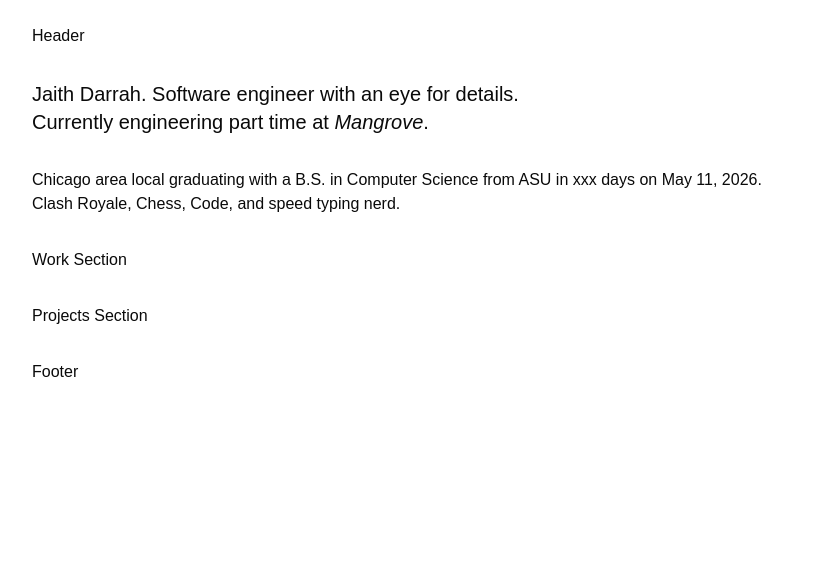
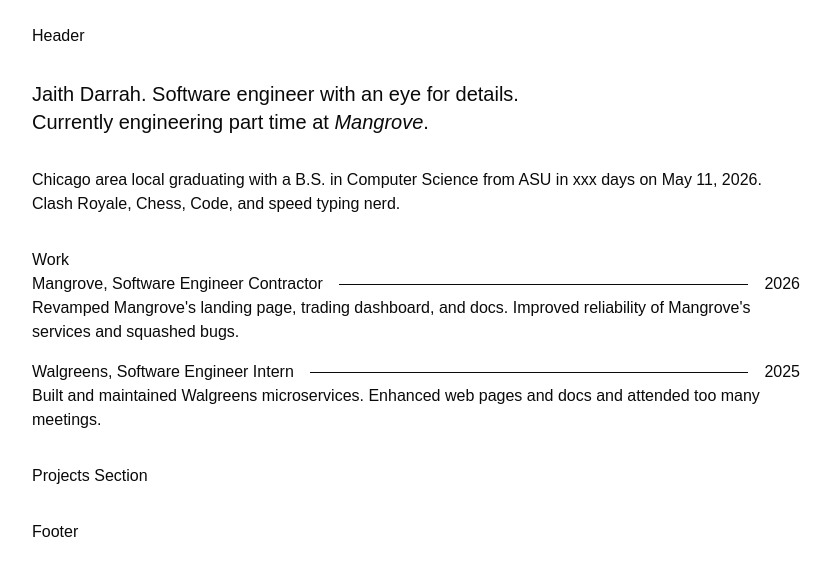
Before and after one commit to AwesomeJaith/jaithdarrah-dot-com-v3, a Next.js app: page / in a window 1280 px wide. Shown: the top 576 px of the page, without its empty margins (224-1055 px from the left). Built offline with nearby package versions, Linux system fonts and the light colour scheme; a web font is replaced by a local one.

Commit message:
Add preliminary work experiences section

```diff
--- a/src/components/landing/work-section.tsx
+++ b/src/components/landing/work-section.tsx
@@ -1,7 +1,34 @@
+import { WorkExperience } from "../work-experience"
+
+const jobs = [
+  {
+    company: "Mangrove",
+    companyLink: "",
+    position: "Software Engineer Contractor",
+    description:
+      "Revamped Mangrove's landing page, trading dashboard, and docs. Improved reliability of Mangrove's services and squashed bugs.",
+    startYear: 2026,
+  },
+  {
+    company: "Walgreens",
+    companyLink: "https://www.walgreens.com",
+    position: "Software Engineer Intern",
+    description:
+      "Built and maintained Walgreens microservices. Enhanced web pages and docs and attended too many meetings.",
+    startYear: 2025,
+    endYear: 2025,
+  },
+]
+
 function WorkSection() {
   return (
     <div className="w-full max-w-3xl">
-      <div>Work Section</div>
+      <div>Work</div>
+      <div className="flex flex-col gap-4">
+        {jobs.map((job) => (
+          <WorkExperience key={`${job.company}-${job.startYear}`} {...job} />
+        ))}
+      </div>
     </div>
   )
 }
--- /dev/null
+++ b/src/components/work-experience.tsx
@@ -0,0 +1,45 @@
+interface WorkExperienceProps {
+  company: string
+  companyLink?: string
+  position: string
+  description: string
+  startYear: number
+  endYear?: number
+}
+
+function WorkExperience({
+  company,
+  companyLink,
+  position,
+  description,
+  startYear,
+  endYear,
+}: WorkExperienceProps) {
+  const yearDisplay =
+    !endYear || endYear === startYear
+      ? `${startYear}`
+      : `${startYear}-${String(endYear).slice(-2)}`
+
+  const companyEl = companyLink ? (
+    <a href={companyLink} target="_blank" rel="noopener noreferrer">
+      {company}
+    </a>
+  ) : (
+    company
+  )
+
+  return (
+    <div>
+      <div className="flex items-center gap-4">
+        <span className="whitespace-nowrap">
+          {companyEl}, {position}
+        </span>
+        <span className="flex-1 border-b border-current" />
+        <span className="whitespace-nowrap">{yearDisplay}</span>
+      </div>
+      <p>{description}</p>
+    </div>
+  )
+}
+
+export { WorkExperience }
```
